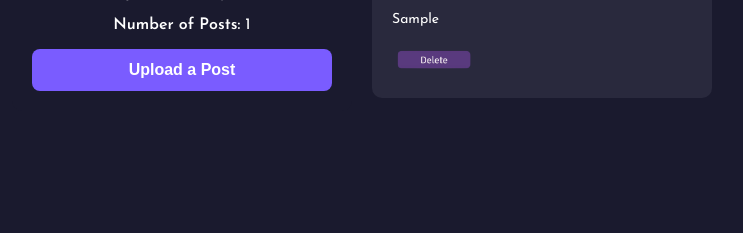
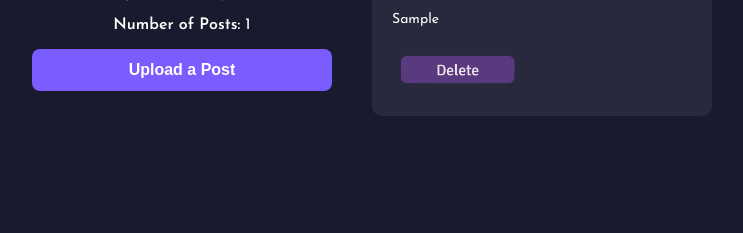
Before and after one commit to Zoroneku/Scrap-Chef, a Django app: page /dashboard/ in a window 1280 px wide. Shown: the part 119-352 px from the top of the page, without its empty margins (278-1021 px from the left). Run offline with Django 3.2, Linux system fonts and the light colour scheme; a user stored in the database is signed in; tables that the repository leaves empty hold one stand-in row (values such as "Sample post").

Commit message:
delete button resize

```diff
--- a/static/css/pages.css
+++ b/static/css/pages.css
@@ -304,6 +304,10 @@ body {
     background-color: #c18cff;
   }
 
+  /* ========================= */
+ /* Delete button */
+ /* ========================= */
+
   .delete-btn-img {
     background: none;
     border: none;
@@ -312,16 +316,14 @@ body {
   }
 
   .delete-img {
-    height: 32px;
+    height: 50px;
     width: auto;
     transition: transform 0.2s ease;
   }
 
   .delete-img:hover {
-    transform: scale(1.05);
+    transform: scale(1.0);
   }
-
-
 
 /* ========================= */
 /* Dashboard Layout */
```
Also changed, not shown: media/uploads/Screenshot_2025-02-10_010911_TB2zzrX.png (added), media/uploads/Screenshot_2025-03-25_181917.png (added).
